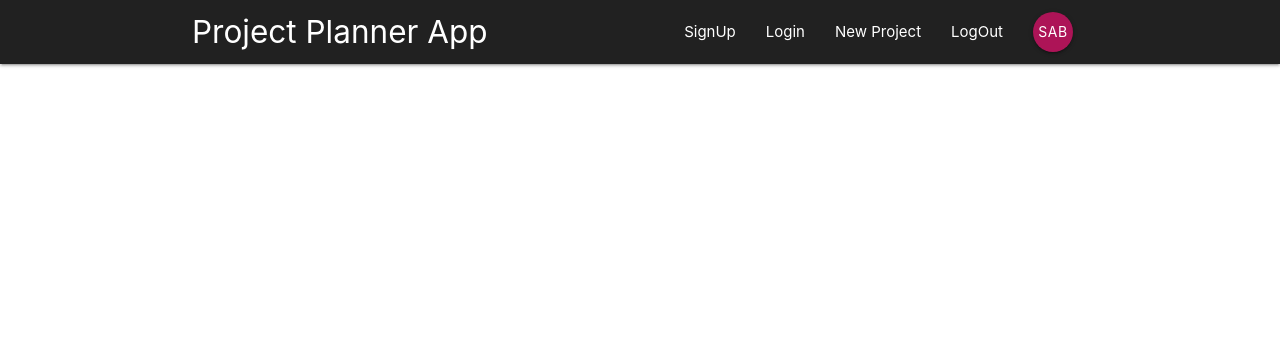
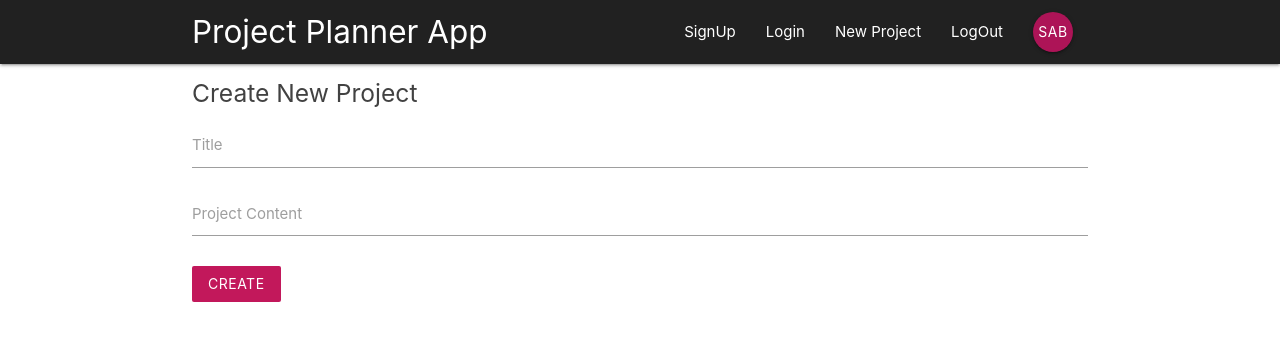
Before and after one commit to m6code/project-plan-app, a React (Create React App) app: page /create in a window 1280 px wide. Shown: the top 340 px of the page. Built offline with nearby package versions, Linux system fonts and the light colour scheme.

Commit message:
Create project form

```diff
--- a/src/components/App.js
+++ b/src/components/App.js
@@ -5,6 +5,7 @@
 import ProjectDetails from './projects/ProjectDetails';
 import SignIn from './auth/SignIn';
 import SignUp from './auth/SignUp';
+import CreateProject from './projects/CreateProject';
 
 function App() {
   return (
@@ -15,6 +16,7 @@
         <Route path="/project/:id" component={ProjectDetails} />
         <Route path="/sign-in" component={SignIn} />
         <Route path="/sign-up" component={SignUp} />
+        <Route path="/create" component={CreateProject} />
       </Switch>
     </Router>
   );
--- a/src/components/layout/SignedInLinks.js
+++ b/src/components/layout/SignedInLinks.js
@@ -4,7 +4,7 @@
 const SignedInLinks = () => {
     return (
         <ul className='right'>
-            <li><NavLink to="/">New Project</NavLink></li>
+            <li><NavLink to="/create">New Project</NavLink></li>
             <li><NavLink to="/">LogOut</NavLink></li>
             <li><NavLink to="/" className="btn btn-floating pink darken-3">SAB</NavLink></li>
         </ul>
--- a/src/components/projects/CreateProject.js
+++ b/src/components/projects/CreateProject.js
@@ -0,0 +1,47 @@
+import React, { Component } from 'react'
+
+export class CreateProject extends Component {
+
+    state = {
+        title: '',
+        content: '',
+    }
+
+    handleChange = (e) => {
+        this.setState({
+            [e.target.id]: e.target.value,
+        })
+    }
+
+    handleSubmit = (e) => {
+        e.preventDefault();
+        console.log(this.state);
+    }
+
+    render() {
+        return (
+            <div className="container">
+                <form className="white" onSubmit={this.handleSubmit}>
+                    <h5 className="grey-text text-darken-3">Create New Project</h5>
+                    <div className="input-field">
+                        <label htmlFor="title">Title</label>
+                        <input type="text" id="title" onChange={this.handleChange} />
+                    </div>
+                    <div className="input-field">
+                        <label htmlFor="content">Project Content</label>
+                        <textarea
+                            className="materialize-textarea"
+                            type="text"
+                            id="content"
+                            onChange={this.handleChange} />
+                    </div>
+                    <div className="input-field">
+                        <button className="btn pink darken-2 z-depth-0">Create</button>
+                    </div>
+                </form>
+            </div>
+        )
+    }
+}
+
+export default CreateProject
```
